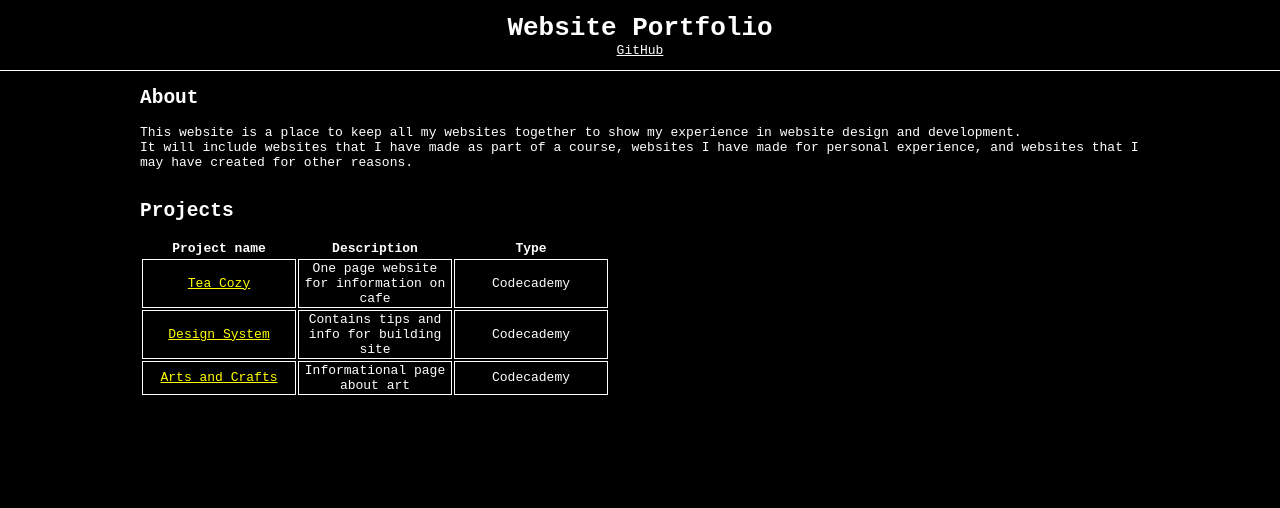
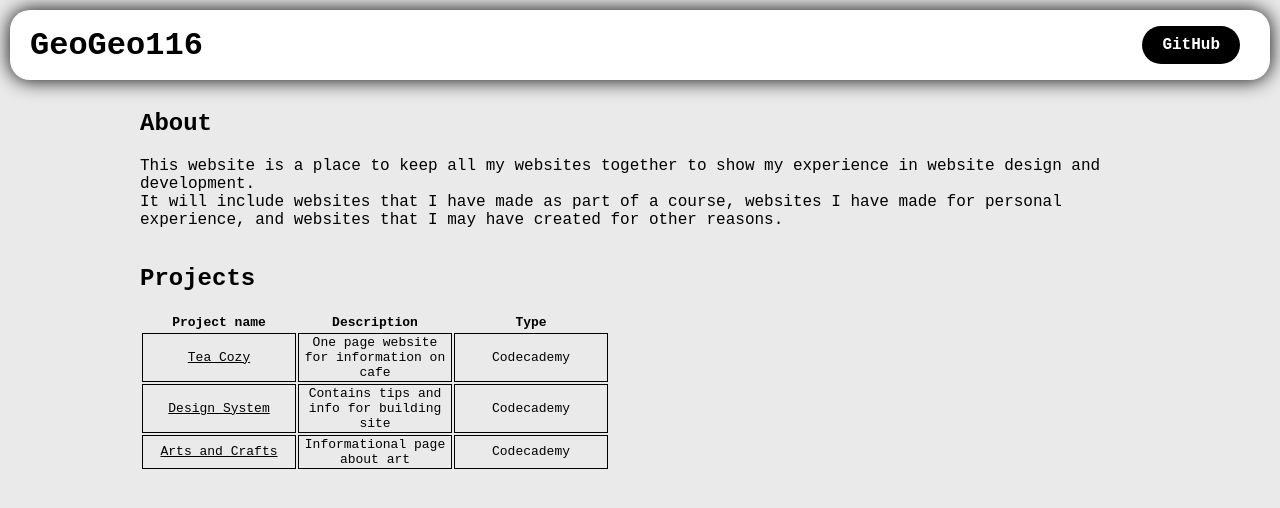
Before and after one commit to GeoGeo116/website-portfolio, a plain HTML site: page index.html in a window 1280 px wide. Drawn offline with Linux system fonts and the light colour scheme.

Commit message:
Changed portfolio page
just cleaned things up and made it a bit more bearable to look at

```diff
--- a/index.html
+++ b/index.html
@@ -7,7 +7,7 @@
 </head>
 <body>
     <header>
-        <h1>Website Portfolio</h1>
+        <h1>GeoGeo116</h1>
         <section id="header-links">
             <a href="https://github.com/GeoGeo116">GitHub</a>
         </section>
--- a/styles.css
+++ b/styles.css
@@ -3,11 +3,12 @@ body{
     flex-direction: column;
     height: 100vh;
     width: 100%;
-    background-color: black;
+    background-color: rgb(234, 234, 234);
     font-family: monospace;
-    color: white;
+    color: black;
     margin: 0;
     user-select: none;
+    font-size: 16px;
 }
 
 a{
@@ -15,19 +16,38 @@ a{
 }
 
 header{
-    width: 100%;
     height: 70px;
-    border-bottom: 1px solid white;
+    margin: 10px;
+    border-radius: 20px;
     align-content: center;
-    text-align: center;
+    display: flex;
+    justify-content: space-between;
+    align-items: center;
+    background-color: white;
+    box-shadow: 0px 0px 20px 0px;
 }
 
 header h1{
     margin: 0;
+    margin-left: 20px;
 }
 
 #header-links{
+    margin-right: 30px;
+}
 
+#header-links a{
+    background-color: black;
+    color: white;
+    padding: 10px 20px;
+    border-radius: 20px;
+    text-decoration: none;
+    font-weight: bold;
+    transition: background-color ease 0.3s;
+}
+
+#header-links a:hover{
+    background-color: rgb(35, 35, 35);
 }
 
 main{
@@ -48,7 +68,7 @@ main{
 }
 
 #links td{
-    border: 1px solid white;
+    border: 1px solid black;
     width: 150px;
     height: 2em;
     text-align: center;
@@ -56,5 +76,5 @@ main{
 }
 
 #links a{
-    color: yellow;
+
 }
```
